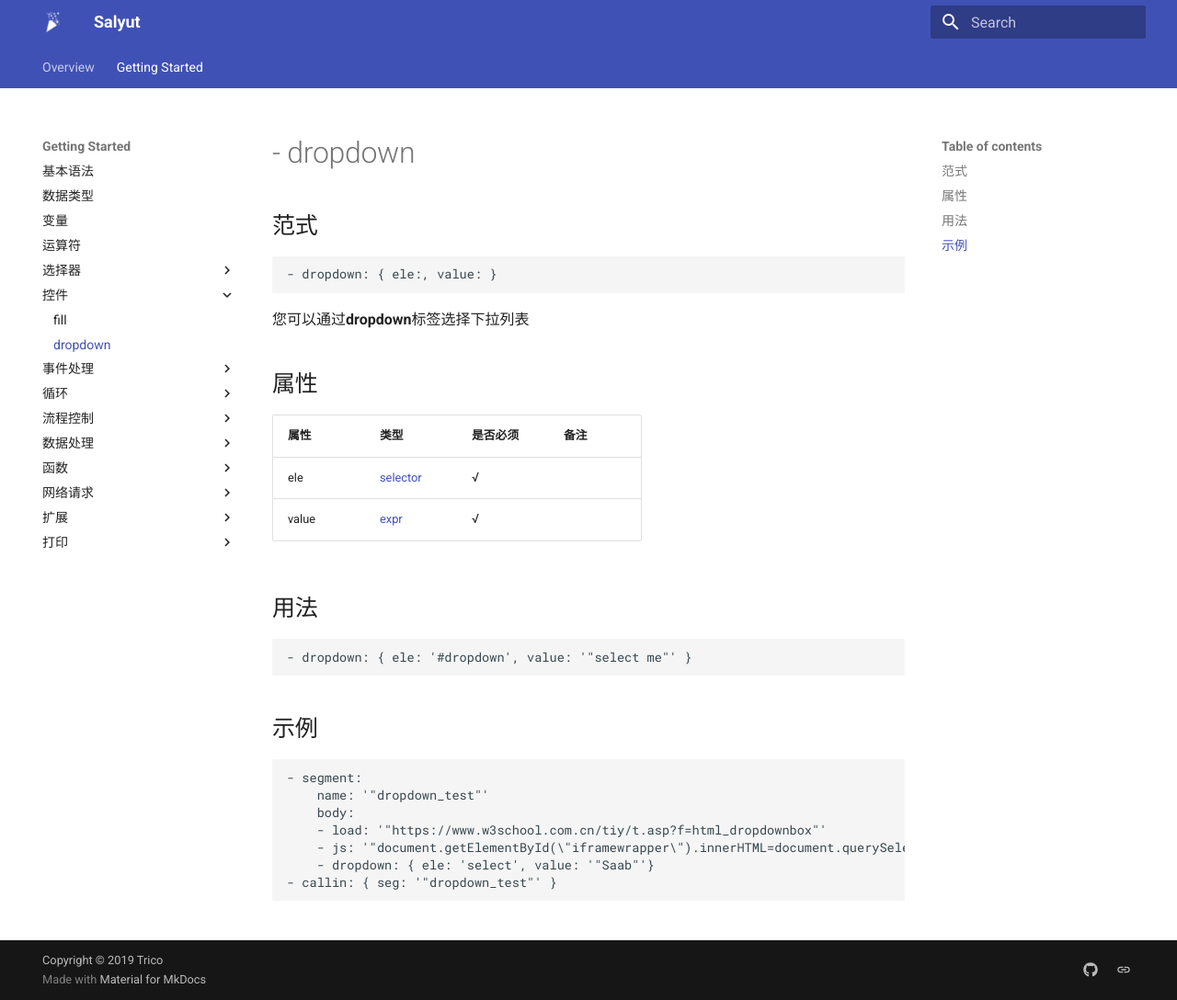
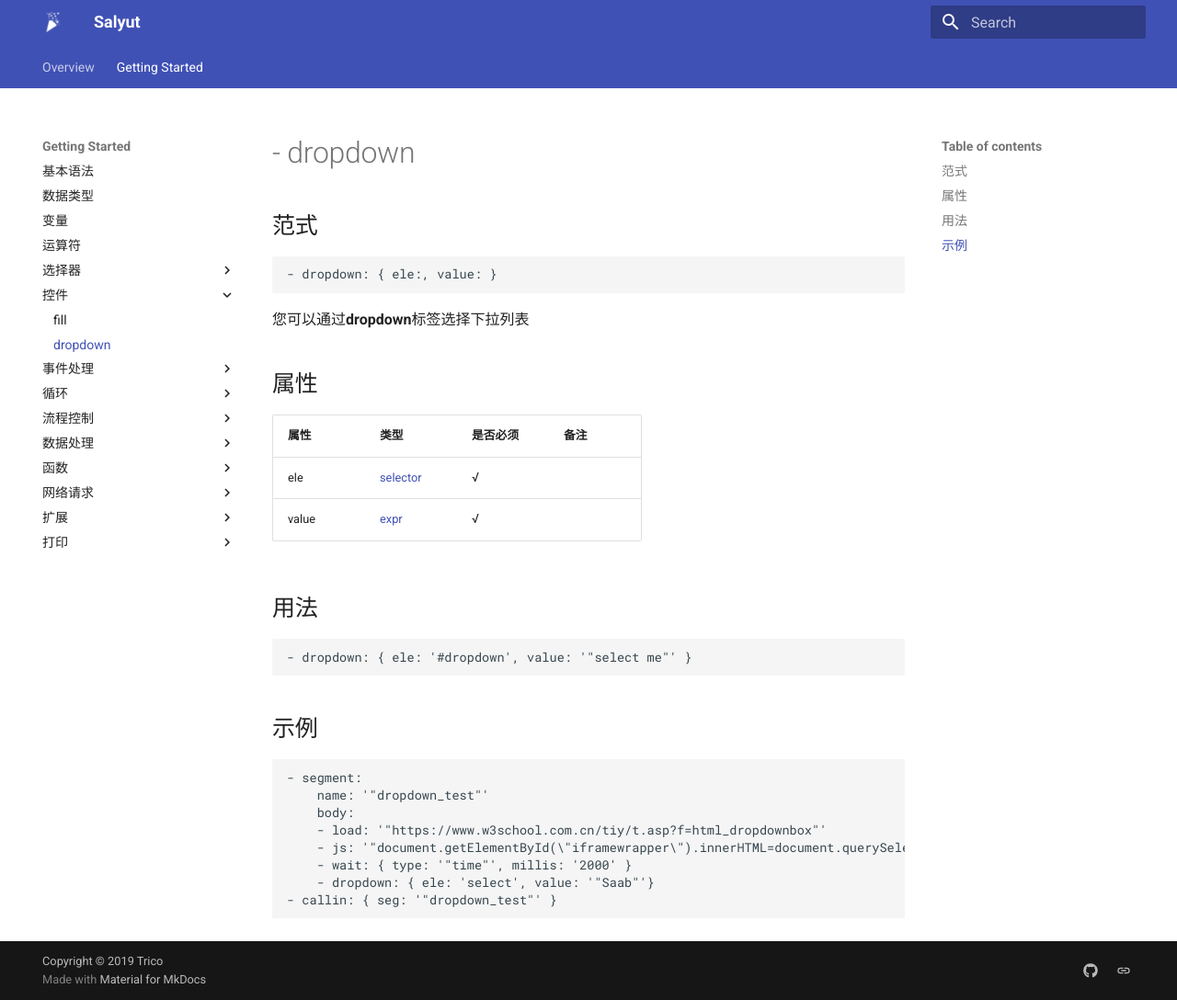
Before and after one commit to shenruisi/salyut_doc, an MkDocs documentation site: the page built from docs/dropdown.md, in a window 1280 px wide and 1088 px high. Shown: the whole window at 92% size. Built offline with MkDocs 1.6.1 and Material for MkDocs 9.7.7, drawn with Linux system fonts in a browser that asks for light colours.

Commit message:
增加yaml标记

````diff
--- a/docs/dropdown.md
+++ b/docs/dropdown.md
@@ -17,12 +17,13 @@
 - dropdown: { ele: '#dropdown', value: '"select me"' }
 ```
 ## 示例
-```
+```yaml
 - segment:
     name: '"dropdown_test"'
     body:
     - load: '"https://www.w3school.com.cn/tiy/t.asp?f=html_dropdownbox"'
     - js: '"document.getElementById(\"iframewrapper\").innerHTML=document.querySelector(\"#iframeResult\").contentDocument.querySelector(\"form\").innerHTML"'
+    - wait: { type: '"time"', millis: '2000' }
     - dropdown: { ele: 'select', value: '"Saab"'}
 - callin: { seg: '"dropdown_test"' }
 ```
````
Also changed, not shown: docs/fill.md (+1 -1 lines).
